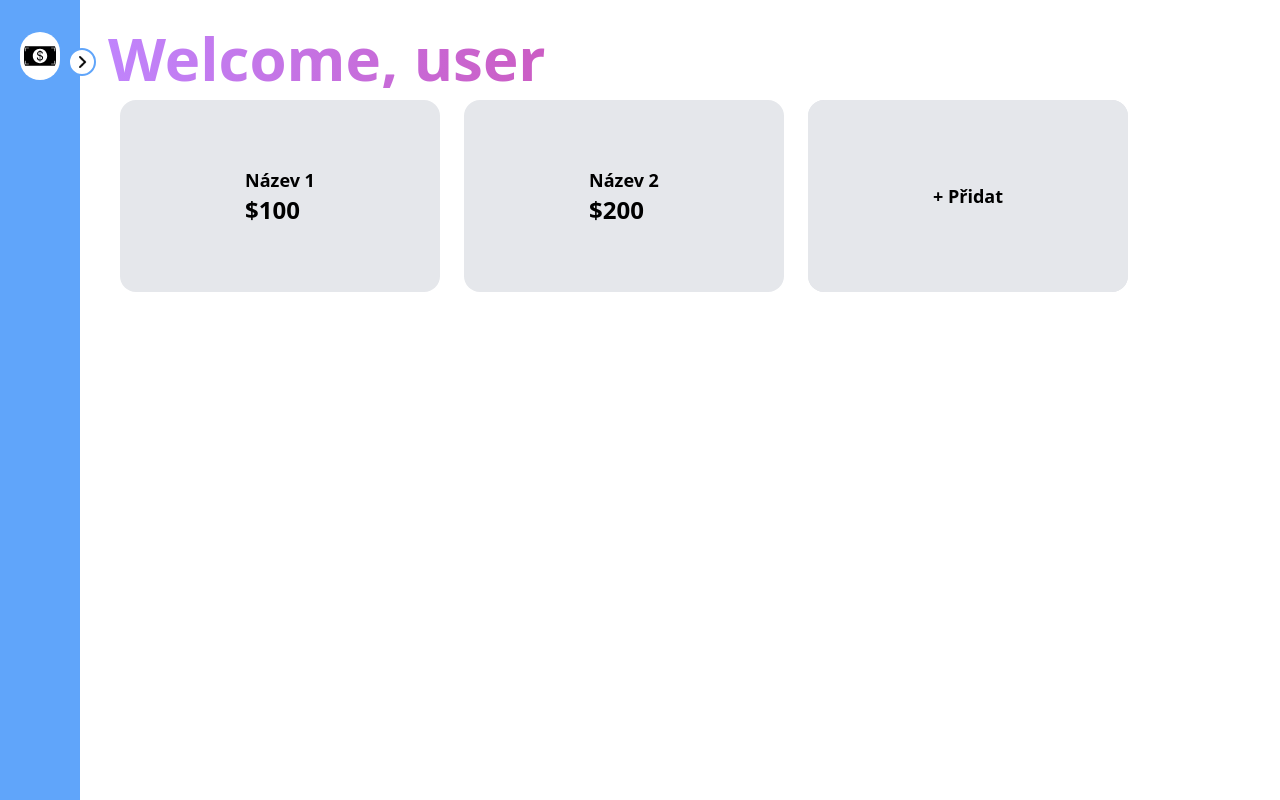
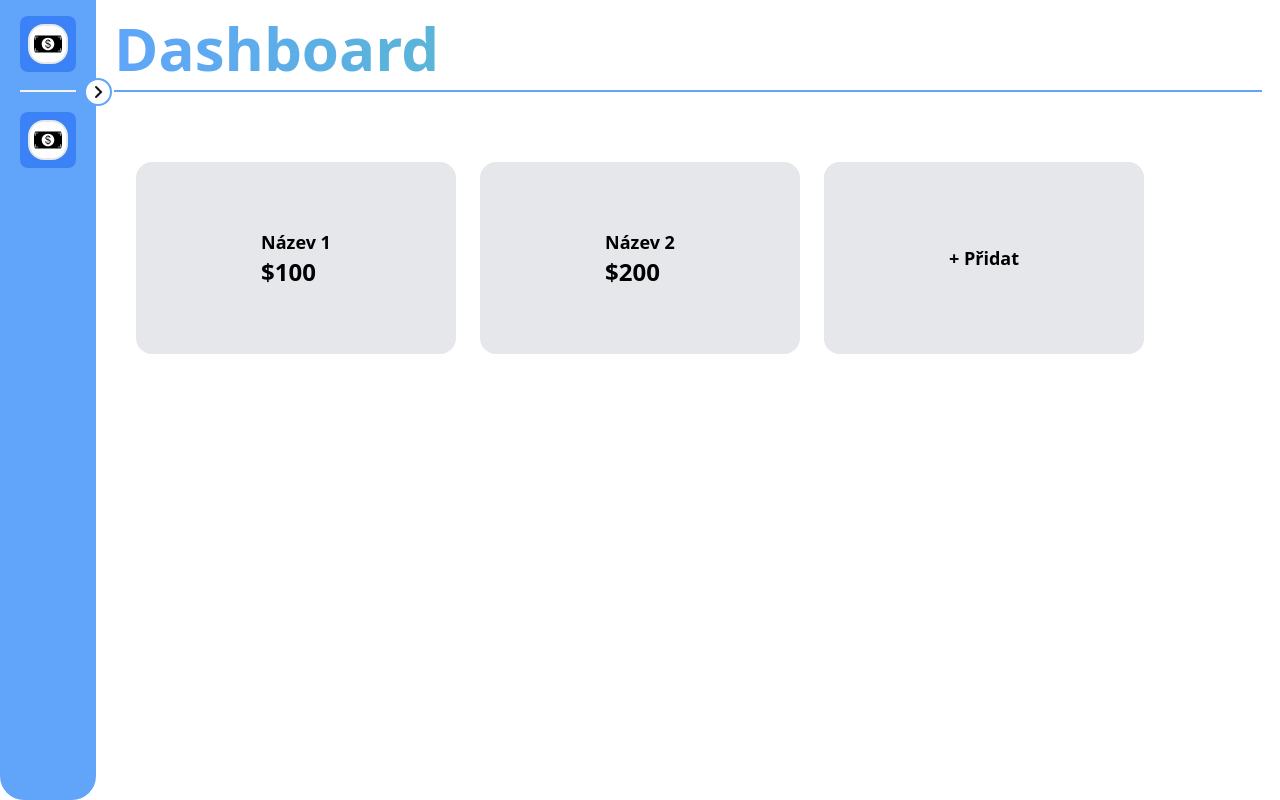
Before and after one commit to jiricmi/skrblikoid, a Next.js app: page / in a window 1280 px wide. Built offline with nearby package versions, Linux system fonts and the light colour scheme.

Commit message:
Template of page

```diff
--- a/src/components/ui/MainPage/MainPage.tsx
+++ b/src/components/ui/MainPage/MainPage.tsx
@@ -1,6 +1,7 @@
 import React from 'react';
 import {BudgetBlock, BudgetBlockAdd} from '@/components/ui/MainPage/BudgetBlock';
 import Title from '@/components/ui/upper_bar';
+import {Divider} from "@/components/ui/SideBar";
 
 const MainPage = () => {
     const blocks = [
@@ -9,7 +10,6 @@ const MainPage = () => {
     ];
     return (
         <div className="flex flex-col p-7 text-2xl font-semibold">
-            <Title text="Welcome, user"/>
             <div className="flex flex-wrap">
                 {blocks.map((block, index) => (
                     <BudgetBlock key={index} name={block.name} amount={block.amount}/>
--- /dev/null
+++ b/src/components/ui/MainPage/Page.tsx
@@ -0,0 +1,21 @@
+import {SideBar} from "@/components/ui/SideBar";
+import React, {useState} from "react";
+import {TopBar} from "@/components/ui/MainPage/TopBar";
+
+interface PageProps {
+    title: string;
+    children: React.ReactNode;
+}
+
+export const Page: React.FC<PageProps> = ({title, children}) => {
+    const [openMenu, setOpenMenu] = useState(false);
+    return (
+        <div className="flex">
+            <SideBar openMenu={openMenu} setOpenMenu={setOpenMenu}/>
+            <div className="flex flex-col w-full">
+                <TopBar openMenu={openMenu} setOpenMenu={setOpenMenu} text={title}/>
+                {children}
+            </div>
+        </div>
+    );
+}
--- /dev/null
+++ b/src/components/ui/MainPage/TopBar.tsx
@@ -0,0 +1,46 @@
+import {Divider} from "@/components/ui/SideBar";
+import React from "react";
+
+interface TopBarProps {
+    openMenu: boolean;
+    setOpenMenu: (value: boolean) => void;
+    text: string;
+}
+
+interface TitleProps {
+    text: string;
+}
+
+const Title: React.FC<TitleProps> = ({text}) => {
+    return (
+        <h1 className="text-6xl font-extrabold text-transparent bg-clip-text bg-gradient-to-r from-blue-400 to-green-400">
+            {text}
+        </h1>
+    );
+};
+
+interface BurgerMenuProps {
+    openMenu: boolean;
+    setOpenMenu: (value: boolean) => void;
+}
+
+const BurgerMenu: React.FC<BurgerMenuProps> = ({openMenu, setOpenMenu}) => {
+    return (
+        <img src={`/control.png`} alt={`next`}
+             className={`lg:hidden visible absolute cursor-pointer rounded-full left-2 w-10 border-2 border-blue-400 bg-white
+                     ${openMenu ? "transform rotate-180 -right-0" : "-right-4"}`}
+             onClick={() => setOpenMenu(!openMenu)}/>
+    );
+};
+export const TopBar: React.FC<TopBarProps> = ({openMenu, setOpenMenu, text}) => {
+    return (
+        <div className="m-[18px]">
+            <Title text={text}/>
+            <div className="flex">
+                <Divider color="bg-blue-400"/>
+                <BurgerMenu openMenu={openMenu} setOpenMenu={setOpenMenu}/>
+            </div>
+
+        </div>
+    )
+}
--- a/src/components/ui/SideBar.tsx
+++ b/src/components/ui/SideBar.tsx
@@ -1,21 +1,109 @@
-import {useState} from "react";
+import React, {useState} from "react";
 
+interface SideBarProps {
+    openMenu: boolean;
+    setOpenMenu: (value: boolean) => void;
+}
 
-const SideBar = () => {
-    const [openMenu, setOpenMenu] = useState(false);
+interface DividerProps {
+    color: string;
+}
+
+interface NavItemBorderProps {
+    onClick?: () => void;
+    children: React.ReactNode;
+}
+
+interface NavItemLogoProps {
+    src: string;
+    alt: string;
+}
+
+interface NavH1Props {
+    children: React.ReactNode;
+    openMenu: boolean;
+}
+
+interface UnwrapperSideBarProps {
+    openMenu: boolean;
+    setOpenMenu: (value: boolean) => void;
+}
+
+interface SideBarPanelProps {
+    openMenu: boolean;
+    children: React.ReactNode;
+}
+
+export const Divider: React.FC<DividerProps> = ({color}) => {
     return (
-        <div className={`${openMenu ? "lg:w-72 w-full z-50 absolute lg:relative" : "w-20 relative"} duration-100 h-screen bg-blue-400 p-5 pt-8`}>
-            <img src={`/control.png`} alt={`next`}
-                 className={`absolute cursor-pointer rounded-full lg:-right-4 top-12 w-7 border-2 border-blue-400 bg-white
+        <div className={`${color} h-0.5 w-full lg:my-3 my-5`}/>
+    );
+}
+
+const NavItemBorder: React.FC<NavItemBorderProps> = ({onClick, children}) => {
+    return (
+        <div onClick={onClick}
+             className="flex items-center p-2 mt-2 bg-blue-500 hover:bg-blue-600 transition-colors duration-100 rounded-lg">
+            {children}
+        </div>
+
+    );
+}
+
+const NavItemLogo: React.FC<NavItemLogoProps> = ({src, alt}) => {
+    return (
+        <img src={src} alt={alt}
+             className="w-10 h-10 rounded-2xl bg-white border-2 border-gray-200 p-1 mr-4"/>
+    );
+}
+
+const NavH1: React.FC<NavH1Props> = ({children, openMenu}) => {
+    return (
+        <h1 className={`text-2xl font-semibold text-white duration-100 ${!openMenu && "scale-0"}`}>{children}</h1>
+    );
+}
+
+const NavH2: React.FC<NavH1Props> = ({children, openMenu}) => {
+    return (
+        <h3 className={`text-lg font-semibold text-white duration-100 ${!openMenu && "scale-0"}`}>{children}</h3>
+    );
+}
+
+const UnwrapperSideBar: React.FC<UnwrapperSideBarProps> = ({openMenu, setOpenMenu}) => {
+    return (
+        <img src={`/control.png`} alt={`next`}
+             className={`absolute cursor-pointer rounded-full lg:-right-4 lg:w-7 w-10 border-2 border-blue-400 bg-white
                      ${openMenu ? "transform rotate-180 -right-0" : "-right-4"}`}
-                 onClick={() => setOpenMenu(!openMenu)}/>
-            <div className="flex gap-x-4 items-center">
-                <img src="/logo.svg" alt={`logo`} className={`w-12 h-12 rounded-full bg-white p-1`}/>
-                <h1 className={`text-2xl font-semibold text-white origin-left
-                ${!openMenu && "scale-0"}`}>Skrblikoid</h1>
-            </div>
+             onClick={() => setOpenMenu(!openMenu)}/>
+    )
+}
+
+const SideBarPanel: React.FC<SideBarPanelProps> = ({openMenu, children}) => {
+    return (
+        <div
+            className={`duration-300 h-screen p-5 pt-2 bg-blue-400 rounded-b-3xl ${openMenu ? 'lg:w-72 w-full z-50 absolute lg:relative' : 'lg:w-24 relative hidden duration-300 lg:block'}`}>
+            {children}
         </div>
     )
 }
 
-export default SideBar
+export const SideBar: React.FC<SideBarProps> = ({openMenu, setOpenMenu}) => {
+    return (
+        <div>
+            <SideBarPanel openMenu={openMenu}>
+                <NavItemBorder>
+                    <NavItemLogo src="/logo.svg" alt="logo"/>
+                    <NavH1 openMenu={openMenu}>Skrblikoid</NavH1>
+                </NavItemBorder>
+                <div className="flex pt-1.5">
+                    <Divider color={"bg-gray-100"}/>
+                    <UnwrapperSideBar openMenu={openMenu} setOpenMenu={setOpenMenu}/>
+                </div>
+                <NavItemBorder>
+                    <NavItemLogo src="/logo.svg" alt="logo"/>
+                    <NavH2 openMenu={openMenu}>Skrblikoid</NavH2>
+                </NavItemBorder>
+            </SideBarPanel>
+        </div>
+    )
+}
--- a/src/components/ui/upper_bar.tsx
+++ b/src/components/ui/upper_bar.tsx
@@ -7,7 +7,7 @@ interface TitleProps {
 
 const Title: React.FC<TitleProps> = ({ text }) => {
   return (
-    <h1 className="text-6xl font-extrabold text-transparent bg-clip-text bg-gradient-to-r from-purple-400 to-pink-600">
+    <h1 className="text-6xl font-extrabold text-transparent bg-clip-text bg-gradient-to-r from-blue-400 to-green-400">
       {text}
     </h1>
   );
--- a/src/pages/index.tsx
+++ b/src/pages/index.tsx
@@ -1,13 +1,11 @@
 import MainPage from "@/components/ui/MainPage/MainPage";
-import {useState} from "react";
-import SideBar from "@/components/ui/SideBar";
+import {Page} from "@/components/ui/MainPage/Page";
 
 const Index = () => {
     return (
-        <div className="flex">
-            <SideBar/>
+        <Page title="Dashboard">
             <MainPage/>
-        </div>
+        </Page>
     )
 }
 
```
